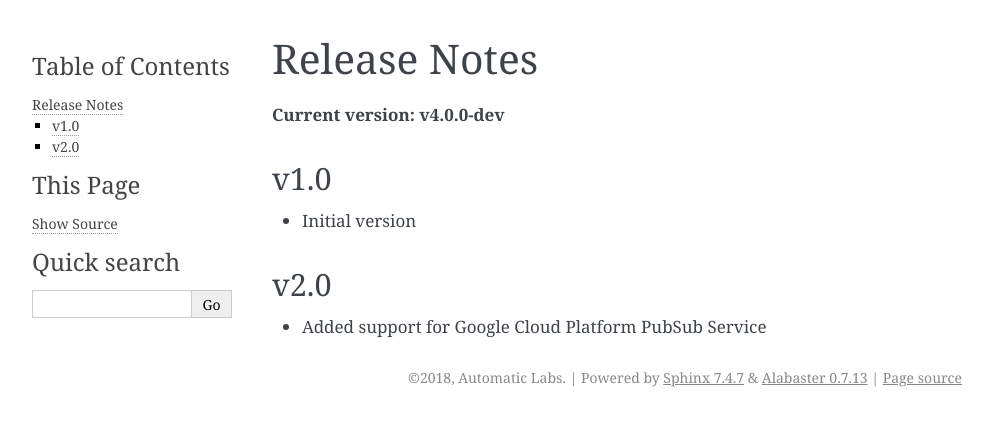
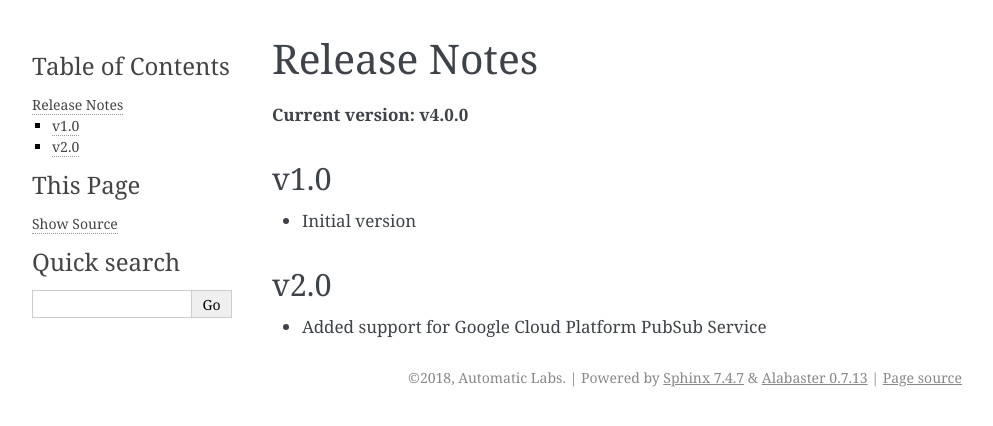
Before and after one commit to cloudchacho/hedwig-python, a Sphinx documentation site: the page built from docs/releases.rst, in a window 1280 px wide. Shown: the top 426 px of the page, without its empty margins (148-1141 px from the left). Built offline with Sphinx 7.4.7, drawn with Linux system fonts in a browser that asks for light colours.

Commit message:
Bump version: 4.0.0-dev → 4.0.0

```diff
--- a/docs/conf.py
+++ b/docs/conf.py
@@ -32,7 +32,7 @@ author = 'Automatic Labs'
 # The short X.Y version
 version = '1.0'
 # The full version, including alpha/beta/rc tags
-release = '4.0.0-dev'
+release = '4.0.0'
 
 
 # -- General configuration ---------------------------------------------------
--- a/docs/releases.rst
+++ b/docs/releases.rst
@@ -1,7 +1,7 @@
 Release Notes
 =============
 
-**Current version: v4.0.0-dev**
+**Current version: v4.0.0**
 
 v1.0
 ~~~~
--- a/hedwig/__init__.py
+++ b/hedwig/__init__.py
@@ -7,4 +7,4 @@ hedwig
 
 
 # semantic versioning (http://semver.org/)
-VERSION = '4.0.0-dev'
+VERSION = '4.0.0'
```
Also changed, not shown: .bumpversion.cfg.
